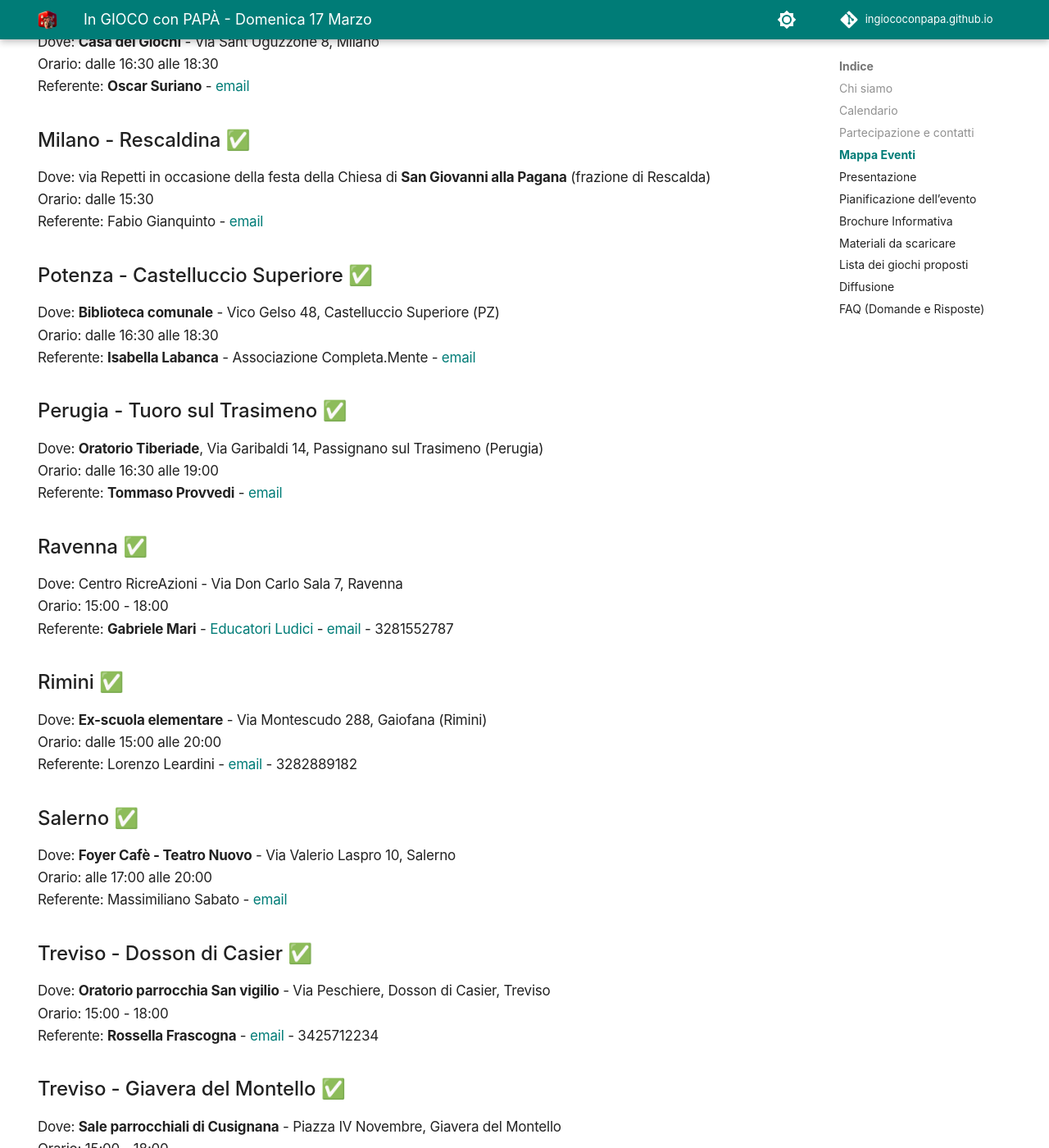
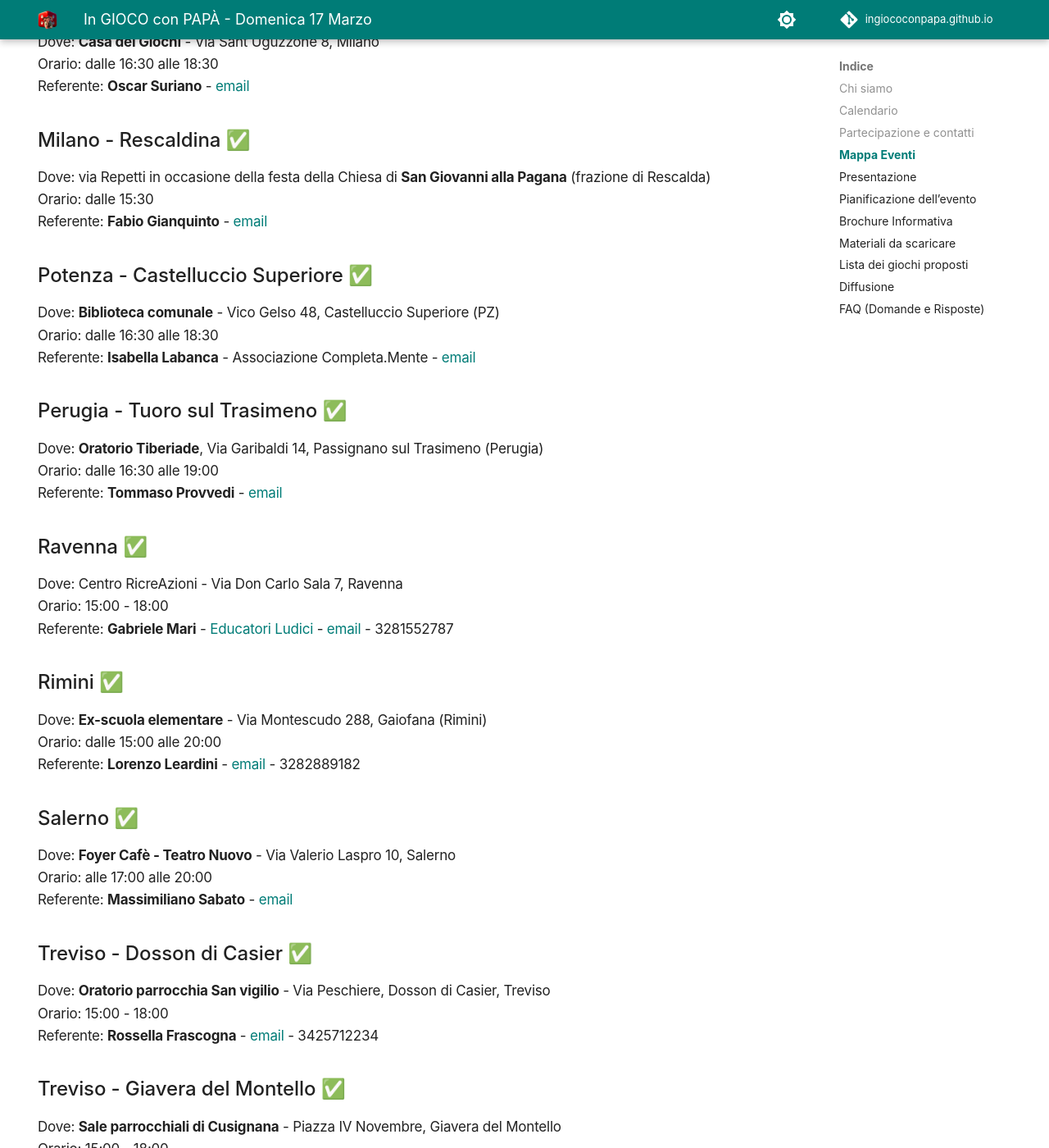
Before and after one commit to ingiococonpapa/ingiococonpapa.github.io, an MkDocs documentation site: the page built from docs/index.md, in a window 1280 px wide and 1400 px high, scrolled down 4231 px. Shown: the whole window at 82% size. Built offline with MkDocs 1.6.1 and Material for MkDocs 9.7.7, drawn with Linux system fonts in a browser that asks for light colours; comment, search, counter and statistics services are not loaded.

Commit message:
estetica

```diff
--- a/docs/index.md
+++ b/docs/index.md
@@ -22,8 +22,8 @@
 
 **Febbraio** (individuare tutte le città interessate)
 
-- Giovedì 22 - 19:15 | **riunione di aggiornamento** con i nuovi organizzatori
-- Giovedì 29 - 18:30 → 19:00 | **riunione di aggiornamento** con i nuovi organizzatori
+- ~~Giovedì 22 - 19:15 | **riunione di aggiornamento** con i nuovi organizzatori~~
+- ~~Giovedì 29 - 18:30 → 19:00 | **riunione di aggiornamento** con i nuovi organizzatori~~
 
 **Marzo** (Diffusione e formazione)
 
@@ -110,7 +110,7 @@
 ### Milano - Rescaldina ✅
 Dove: via Repetti in occasione della festa della Chiesa di **San Giovanni alla Pagana** (frazione di Rescalda)
 Orario: dalle 15:30
-Referente: Fabio Gianquinto - [email](mailto:fabgiaquinto@gmail.com)
+Referente: **Fabio Gianquinto** - [email](mailto:fabgiaquinto@gmail.com)
 
 ### Potenza - Castelluccio Superiore ✅
 Dove: **Biblioteca comunale** - Vico Gelso 48, Castelluccio Superiore (PZ)
@@ -130,12 +130,12 @@
 ### Rimini ✅
 Dove: **Ex-scuola elementare** - Via Montescudo 288, Gaiofana (Rimini)
 Orario: dalle 15:00 alle 20:00
-Referente: Lorenzo Leardini - [email](mailto:roark_it@yahoo.it) - 3282889182
+Referente: **Lorenzo Leardini** - [email](mailto:roark_it@yahoo.it) - 3282889182
 
 ### Salerno ✅
 Dove: **Foyer Cafè - Teatro Nuovo** - Via Valerio Laspro 10, Salerno
 Orario: alle 17:00 alle 20:00
-Referente: Massimiliano Sabato - [email](mailto:massi.sabato@gmail.com)
+Referente: **Massimiliano Sabato** - [email](mailto:massi.sabato@gmail.com)
 
 ### Treviso - Dosson di Casier ✅
 Dove: **Oratorio parrocchia San vigilio** - Via Peschiere, Dosson di Casier, Treviso
```
